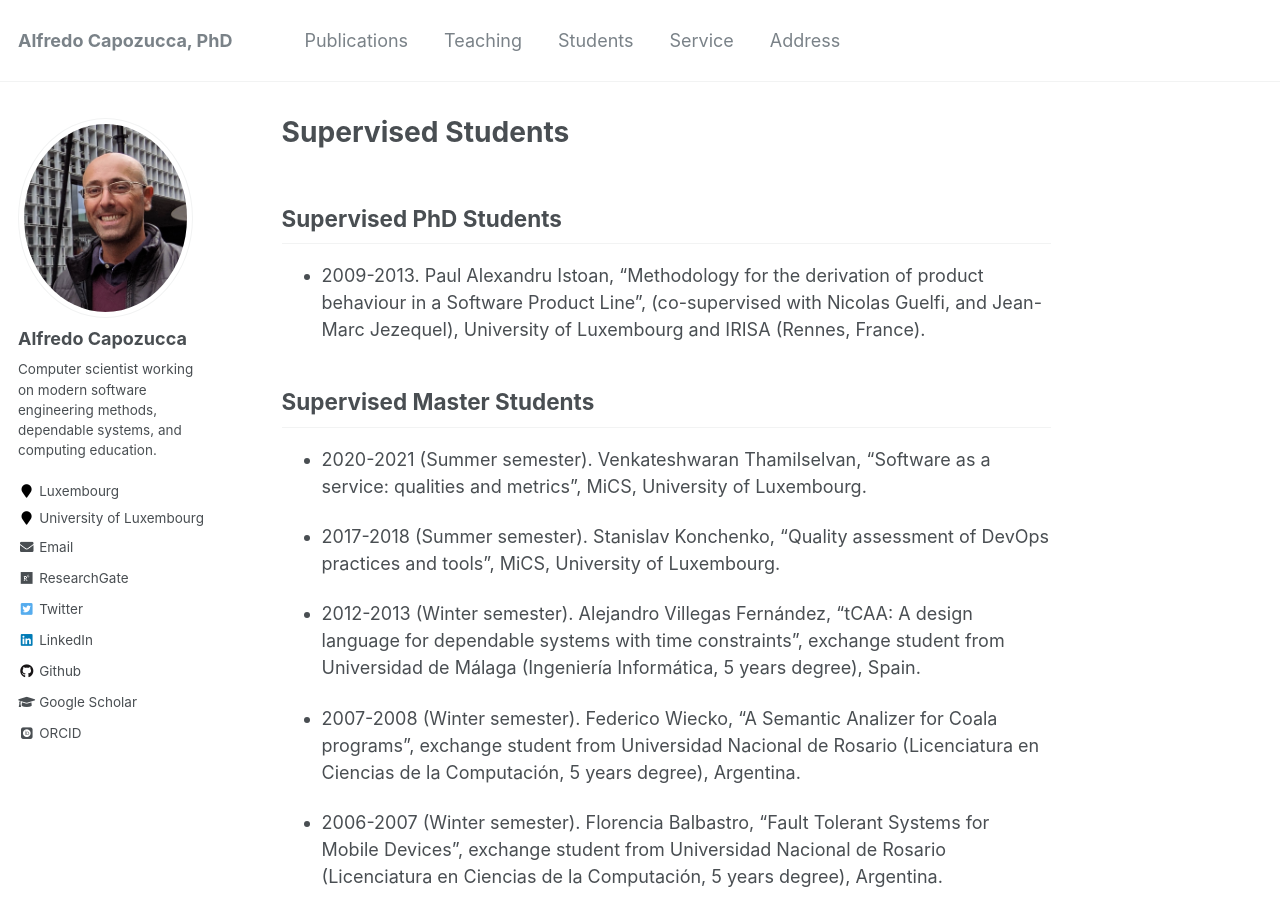
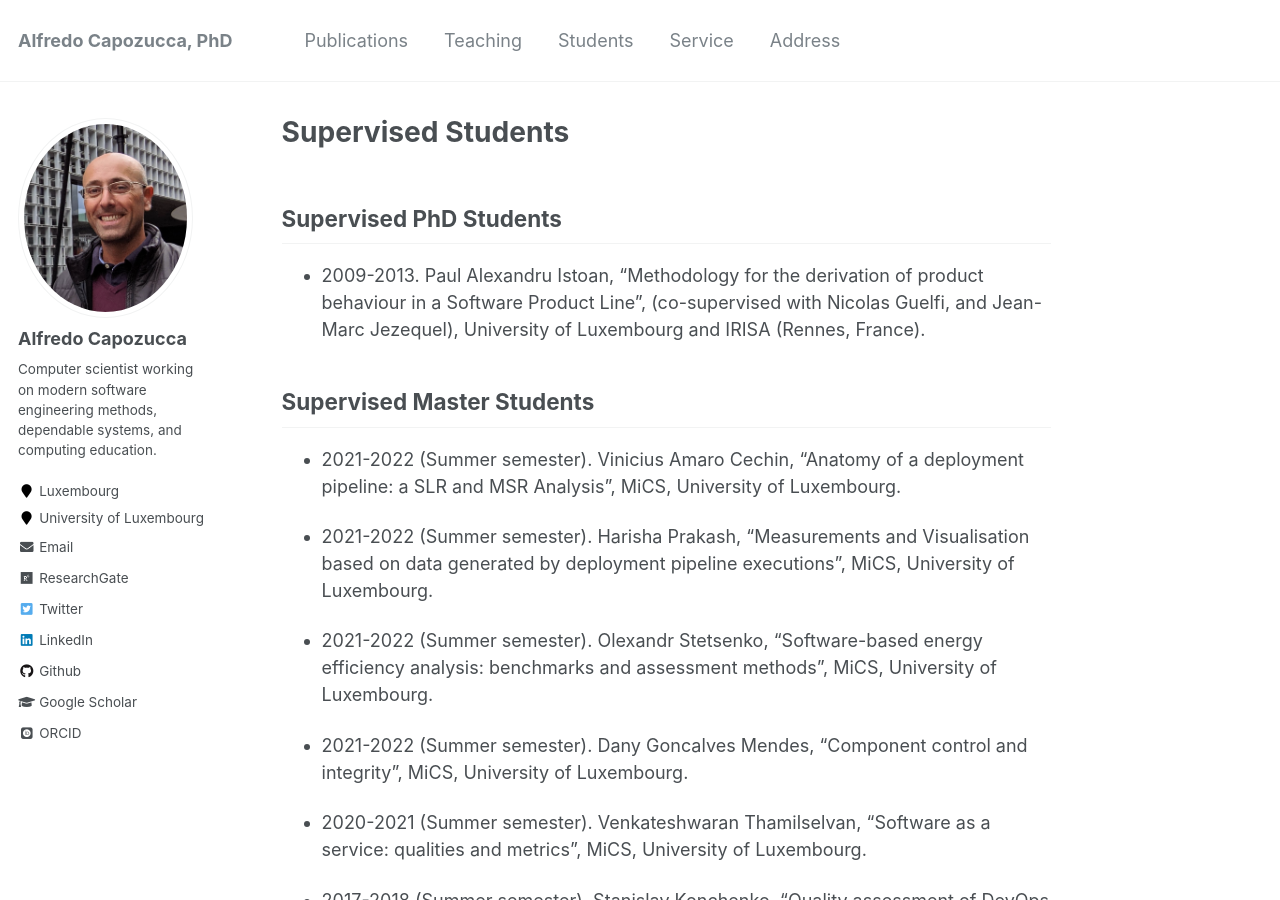
Before and after one commit to acapozucca/acapozucca.github.io, a Jekyll site: the page built from _pages/students.md, in a window 1280 px wide and 900 px high. Built offline with Jekyll 4.4.1, drawn with Linux system fonts in a browser that asks for light colours; some web fonts are replaced.

Commit message:
Update students.md

```diff
--- a/_pages/students.md
+++ b/_pages/students.md
@@ -13,6 +13,14 @@ redirect_from:
 
 
 ##   Supervised Master Students
+
+* 2021-2022 (Summer semester). Vinicius Amaro Cechin, "Anatomy of a deployment pipeline: a SLR and MSR Analysis", MiCS, University of Luxembourg.
+
+* 2021-2022 (Summer semester). Harisha Prakash, "Measurements and Visualisation based on data generated by deployment pipeline executions", MiCS, University of Luxembourg.
+
+* 2021-2022 (Summer semester). Olexandr Stetsenko, "Software-based energy efficiency analysis: benchmarks and assessment methods", MiCS, University of Luxembourg.
+
+* 2021-2022 (Summer semester). Dany Goncalves Mendes, "Component control and integrity", MiCS, University of Luxembourg.
 
 * 2020-2021 (Summer semester). Venkateshwaran Thamilselvan, "Software as a service: qualities and metrics", MiCS, University of Luxembourg.
 
```
